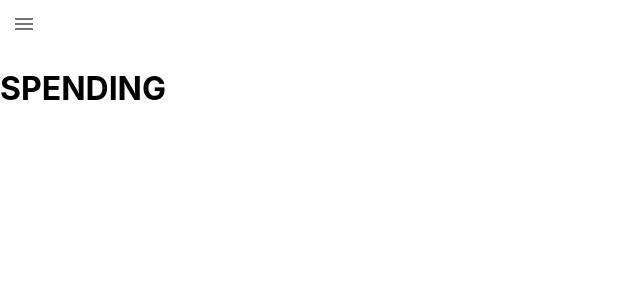
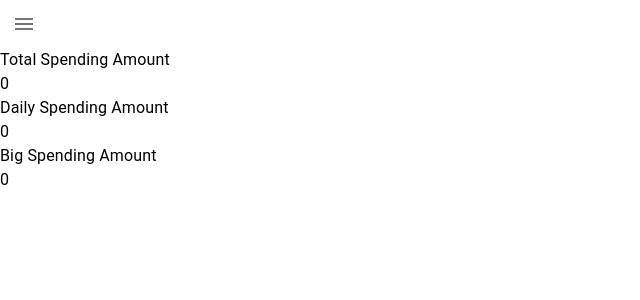
Before and after one commit to Lewis-Hamilton/budget, a React (Create React App) app: page /spending in a window 1280 px wide. Shown: the top 300 px of the page, without its empty margins (0-640 px from the left). Built offline with nearby package versions, Linux system fonts and the light colour scheme.

Commit message:
added to spending component

```diff
--- a/src/components/spending.js
+++ b/src/components/spending.js
@@ -1,9 +1,25 @@
-import React from "react";
+import React, { useState } from "react";
+import Grid from "@material-ui/core/Grid";
+import Typography from "@material-ui/core/Typography";
 
 export default function Spending() {
+  const [totalSpending, setTotalSpending] = useState(0);
+  const [dailySpending, setDailypending] = useState(0);
+  const [bigSpending, setBigSpending] = useState(0);
   return (
-    <div>
-      <h1>SPENDING</h1>
-    </div>
+    <Grid>
+      <Grid item>
+        <Typography>Total Spending Amount</Typography>
+        <Typography>{totalSpending}</Typography>
+      </Grid>
+      <Grid item>
+        <Typography>Daily Spending Amount</Typography>
+        <Typography>{dailySpending}</Typography>
+      </Grid>
+      <Grid item>
+        <Typography>Big Spending Amount</Typography>
+        <Typography>{bigSpending}</Typography>
+      </Grid>
+    </Grid>
   );
 }
```
